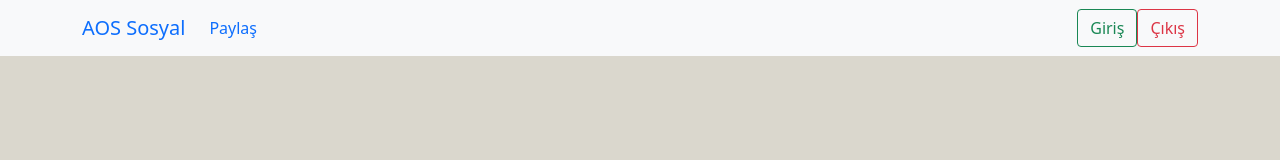
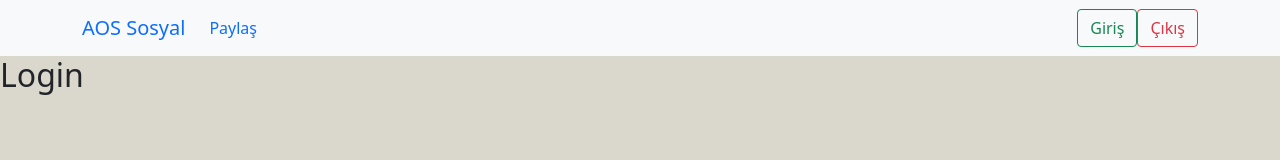
Before and after one commit to MucahitZengin/aos-sosyal-app, a Vue app: page /login in a window 1280 px wide. Shown: the top 160 px of the page. Built offline with nearby package versions, Linux system fonts and the light colour scheme.

Commit message:
Click login, go to login page

```diff
--- a/public/index.html
+++ b/public/index.html
@@ -14,6 +14,10 @@
             integrity="sha384-MrcW6ZMFYlzcLA8Nl+NtUVF0sA7MsXsP1UyJoMp4YLEuNSfAP+JcXn/tWtIaxVXM"
             crossorigin="anonymous">
     </script>
+
+<link rel="stylesheet"
+      href="https://cdn.jsdelivr.net/npm/bootstrap-icons@1.11.1/font/bootstrap-icons.css">
+
     <title><%= htmlWebpackPlugin.options.title %></title>
   </head>
   <body>
--- a/src/components/Navbar.vue
+++ b/src/components/Navbar.vue
@@ -25,10 +25,10 @@
                     </li>
                 </ul>
                 <div class="d-flex">
-                    <button class="btn btn-outline-success"
+                    <router-link to="/login" class="btn btn-outline-success"
                             type="submit">
                         Giriş
-                    </button>
+                    </router-link>
                     <button class="btn btn-outline-danger"
                             type="submit">
                         Çıkış
--- a/src/router/index.js
+++ b/src/router/index.js
@@ -1,11 +1,17 @@
 import { createRouter, createWebHistory } from 'vue-router'
 import HomeView from '../views/HomeView.vue'
+import Login from '../views/Login.vue'
 
 const routes = [
   {
     path: '/',
     name: 'home',
     component: HomeView
+  },
+  {
+    path: '/login',
+    name: 'Login',
+    component: Login
   },
 ]
 
--- /dev/null
+++ b/src/views/Login.vue
@@ -0,0 +1,3 @@
+<template>
+    <h2>Login</h2>
+</template>
```
